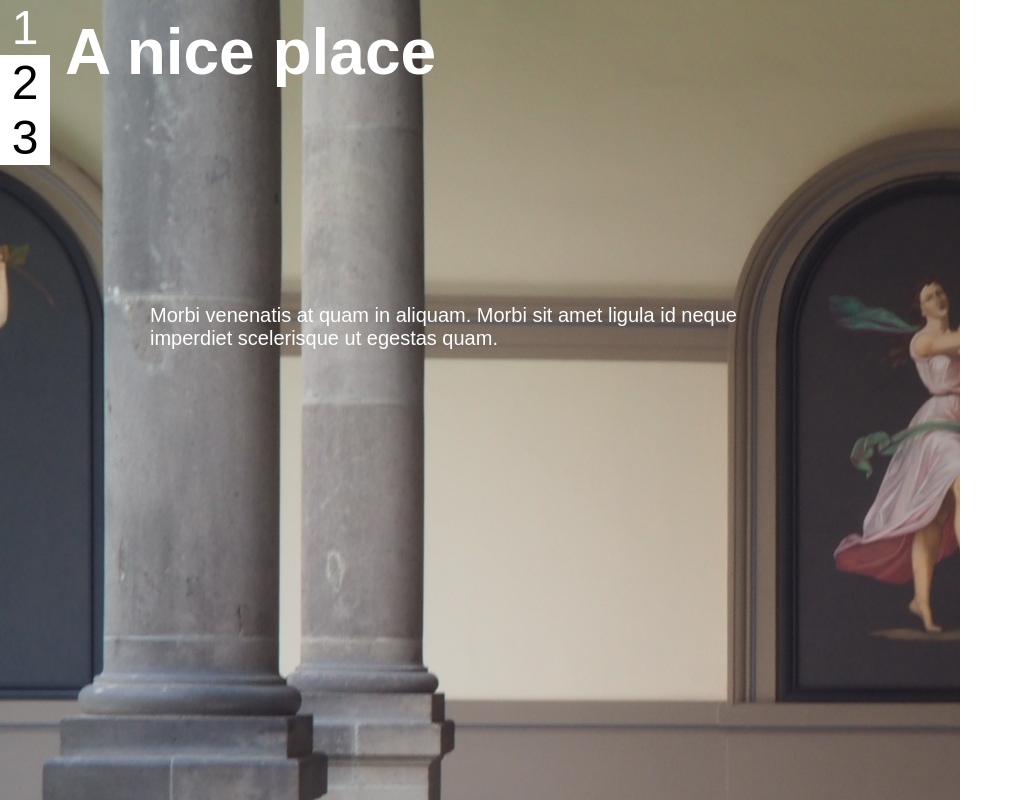
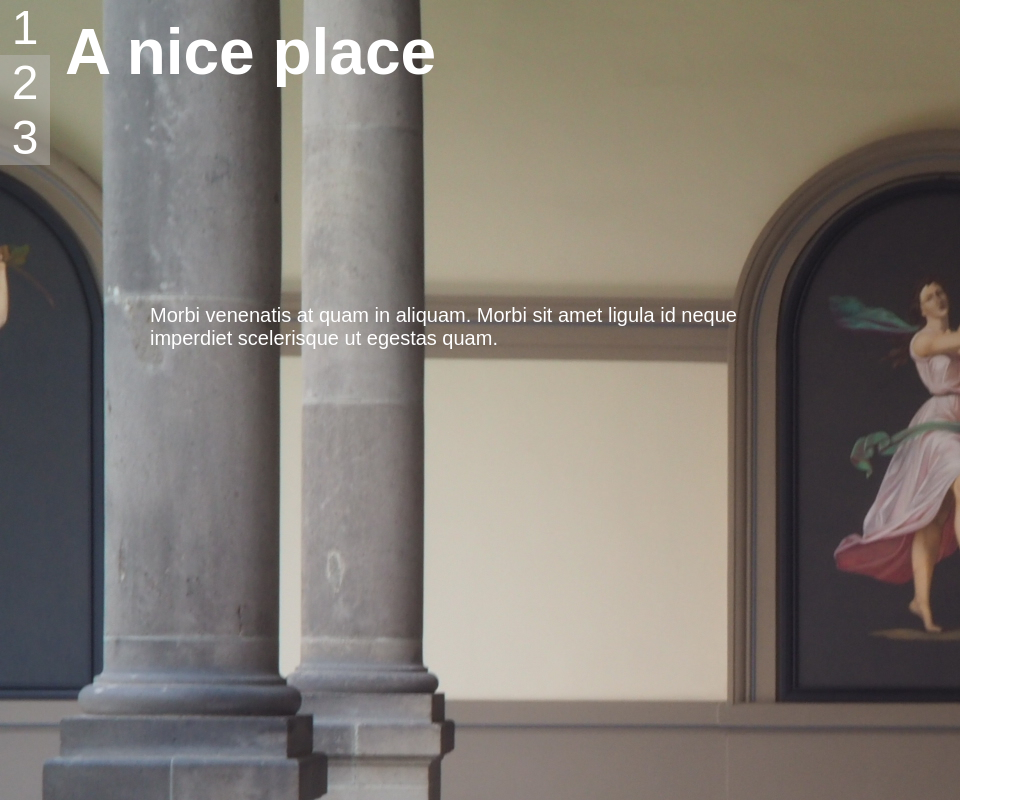
Before and after one commit to pkolo/react-slideshow, a React (Create React App) app: page / in a window 1280 px wide. Shown: the whole page, without its empty margins (0-1023 px from the left). Built offline with nearby package versions, Linux system fonts and the light colour scheme.

Commit message:
Restyle buttons

```diff
--- a/src/components/barbutton/BarButton.css
+++ b/src/components/barbutton/BarButton.css
@@ -1,11 +1,12 @@
 .button {
   font-size: 3em;
+  color: #fff;
 }
 
 .active {
-  color: #fff;
+
 }
 
 .inactive {
-  background-color: #fff;
+  background-color: rgba(192,192,192,0.4);
 }
```
